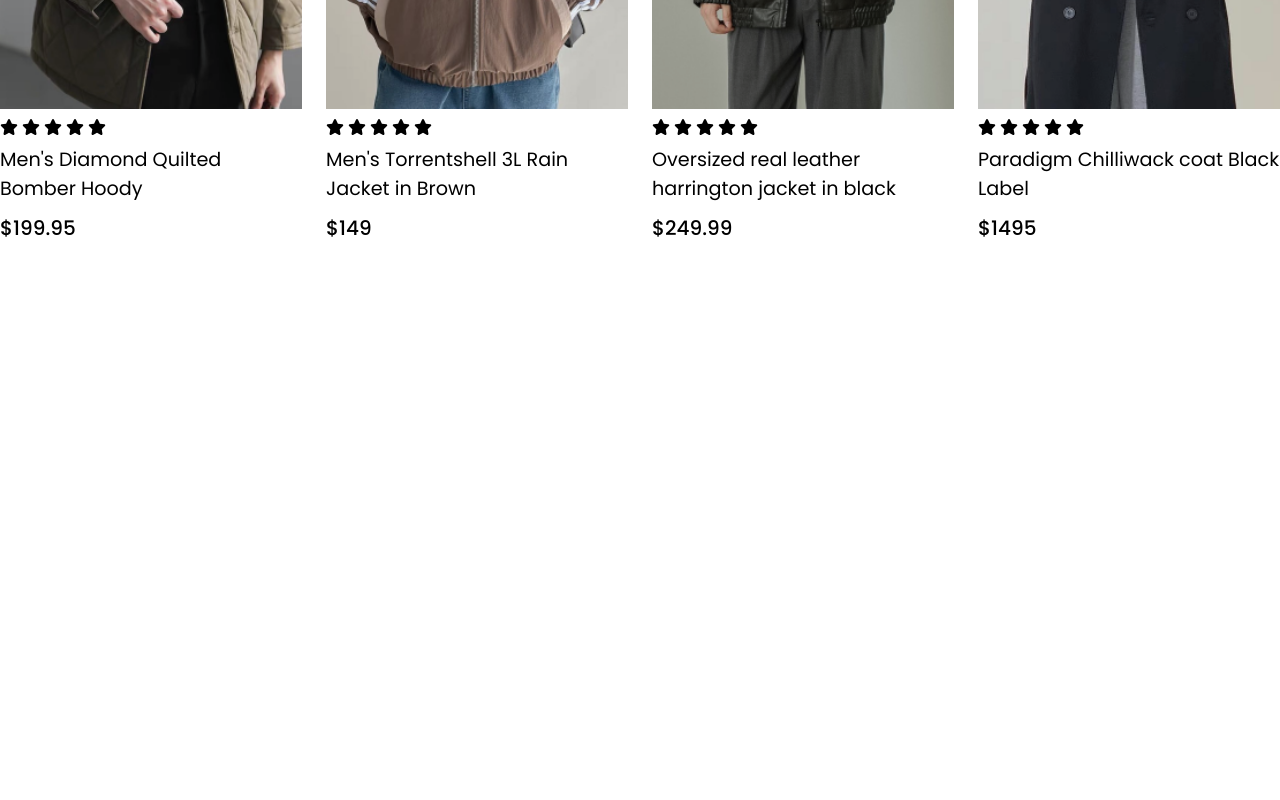
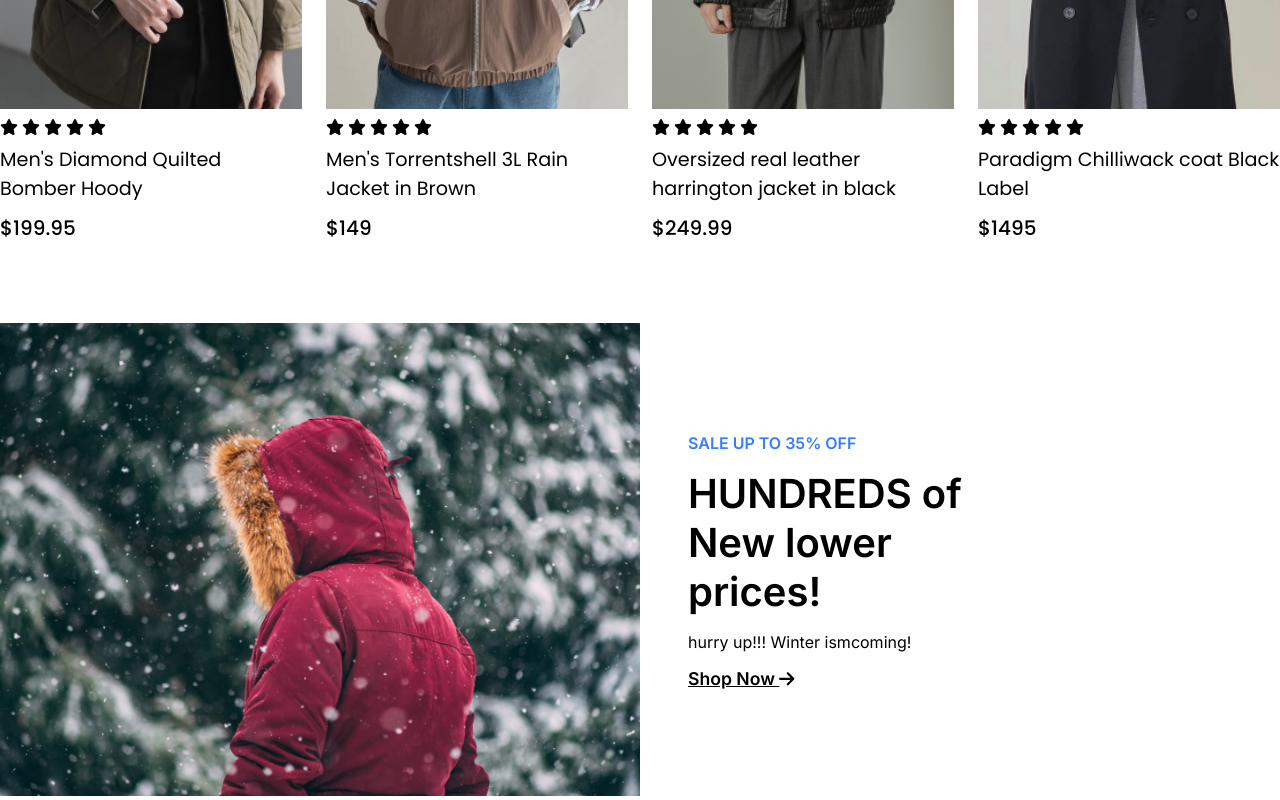
Before and after one commit to nohandev/3legant, a React (Vite) app: page / in a window 1280 px wide. Shown: the part 4642-5442 px from the top of the page. Before the commit the page ends 4885 px from the top, so only its background shows below. Built offline with nearby package versions, Linux system fonts and the light colour scheme.

Commit message:
Component MarketingMessage added

```diff
--- a/src/App.jsx
+++ b/src/App.jsx
@@ -7,6 +7,7 @@
 import FilterByCategory from './components/FilterByCategory.jsx';
 import BannerGrid from './components/BannerGrid.jsx';
 import BestSeller from './components/BestSeller.jsx';
+import MarketingMessage from './components/MarketingMessage.jsx';
 
 function App() {
   return (
@@ -19,6 +20,7 @@
      <FilterByCategory />
      <BannerGrid />
      <BestSeller />
+     <MarketingMessage />
     </>
   )
 }
--- /dev/null
+++ b/src/components/MarketingMessage.jsx
@@ -0,0 +1,26 @@
+import banner from '../assets/marketing message banner.png';
+import style from './styles/MarketingMessage.module.css';
+import { FontAwesomeIcon } from '@fortawesome/react-fontawesome';
+import { faArrowRight } from '@fortawesome/free-solid-svg-icons';
+
+const MarketingMessage = () => {
+  return (
+    <section className={style.marketingMessageContainer}>
+      <div className={style.marketingMessageContent}>
+        <div style={{flex: '1'}}>
+          <img src={banner} alt='illustrative banner' style={{width: '100%'}}/>
+        </div>
+        <div style={{display: 'flex', flex: '1', alignItems: 'center'}}>
+          <div className={style.messageContent}>
+            <p className={style.saleUp}>SALE UP TO 35% OFF</p>
+            <h1>HUNDREDS of New lower prices!</h1>
+            <p>hurry up!!! Winter ismcoming!</p>
+            <p className={style.shopNow}>Shop Now <FontAwesomeIcon icon={faArrowRight}/></p>
+          </div>
+        </div>
+      </div>
+    </section>
+  )
+}
+
+export default MarketingMessage
--- /dev/null
+++ b/src/components/styles/MarketingMessage.module.css
@@ -0,0 +1,39 @@
+.marketingMessageContainer {
+  width: 100%;
+  margin-top: 5em;
+  display: flex;
+  justify-content: center;
+  font-family: 'Inter', sans-serif;
+}
+
+.marketingMessageContent {
+  width: 100%;
+  max-width: 1366px;
+  display: flex;
+}
+
+.messageContent {
+  margin-left: 3em;
+  display: flex;
+  flex-direction: column;
+  row-gap: 1em;
+  max-width: 330px;
+}
+
+.saleUp {
+  color: #377dff;
+  font-weight: 600;
+  font-size: clamp(10px, 1em, 1.3em);
+}
+
+.messageContent h1 {
+  font-size: clamp(1.6em, 2.5em, 3em);
+  font-weight: 600;
+}
+
+.shopNow {
+  font-size: 1.1em;
+  font-weight: 600;
+  text-decoration: underline;
+  cursor: pointer;
+}
```
Also changed, not shown: src/assets/marketing message banner.png (added).
